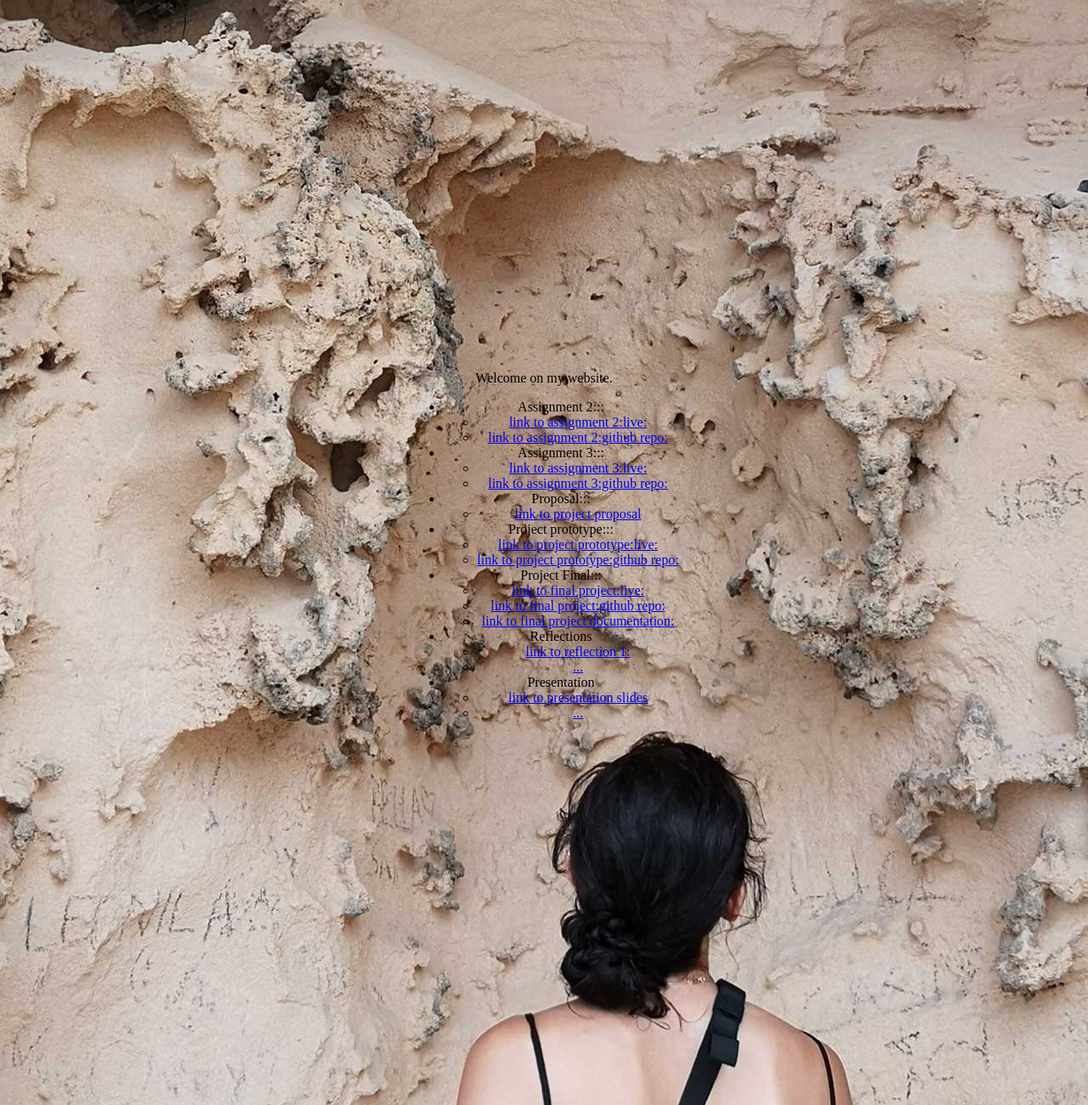
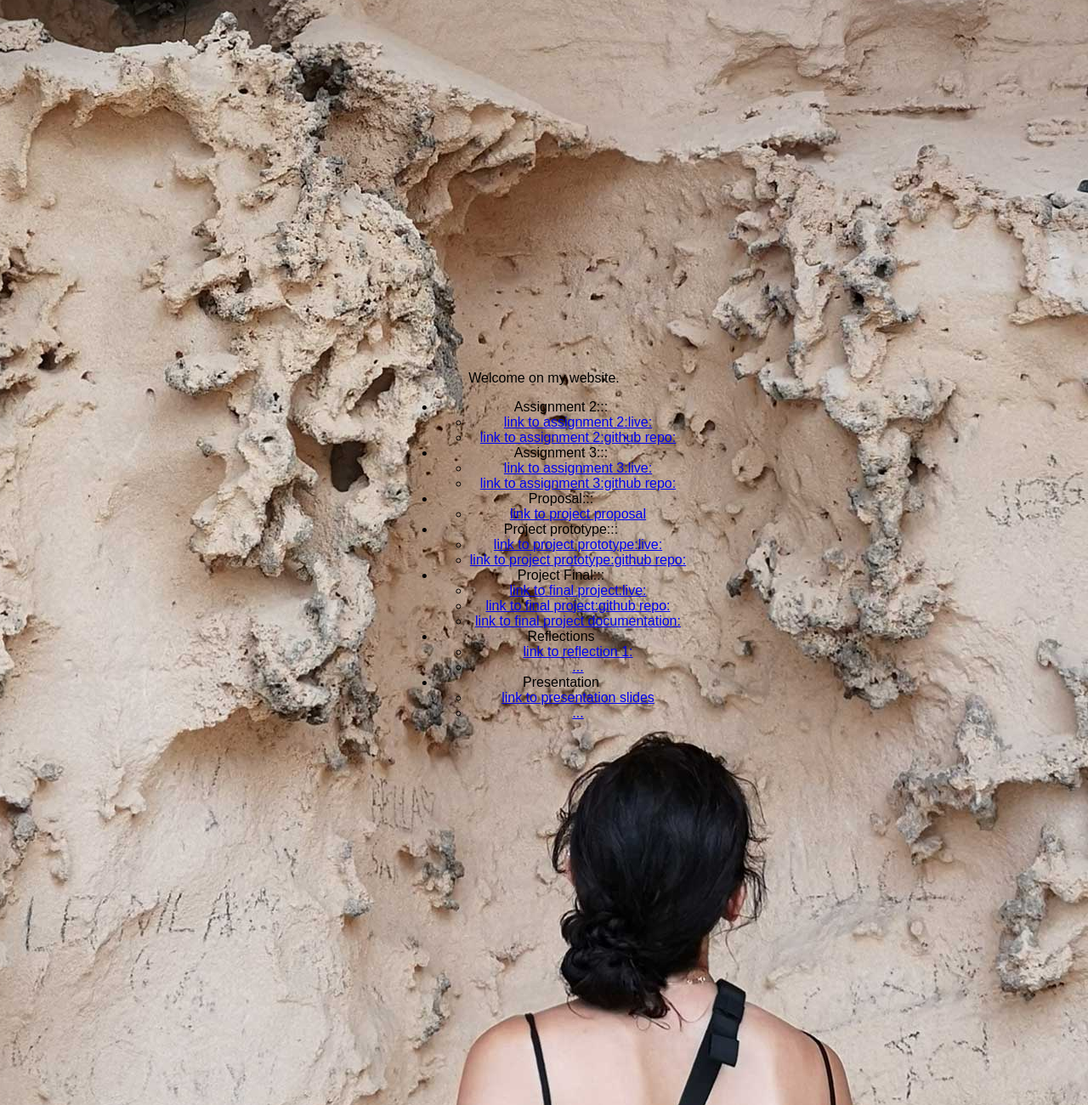
Before and after one commit to evoucou/CART351, a PHP site: page /personalwebsite/index.html in a window 1280 px wide. Shown: the whole page at 85% size. Run offline with PHP 8.4, Linux system fonts and the light colour scheme; some web fonts are replaced.

Commit message:
Loaded a sans-serif font

```diff
--- a/personalwebsite/css/main.css
+++ b/personalwebsite/css/main.css
@@ -1,14 +1,11 @@
 
-#wraper {
-position: absolute;
-top: 50%;
-left: 50%;
-transform: translate(-50%, -50%);
-text-align: center;
+@font-face {
+    font-family: 'fjallaone-regular';
+    src: url('fonts/fjallaone-regular-webfont.woff') format('woff'),
+         url('fonts/fjallaone-regular-webfont.woff2') format('woff2');
+    font-weight: normal;
+    font-style: normal;
 }
-
-
-
 
 #bg {
   position: fixed;
@@ -27,3 +24,15 @@
   min-width: 50%;
   min-height: 50%;
 }
+
+#wraper {
+position: absolute;
+top: 50%;
+left: 50%;
+transform: translate(-50%, -50%);
+text-align: center;
+}
+
+header {
+  font-family: 'fjallaone-regular', sans-serif;
+}
```
